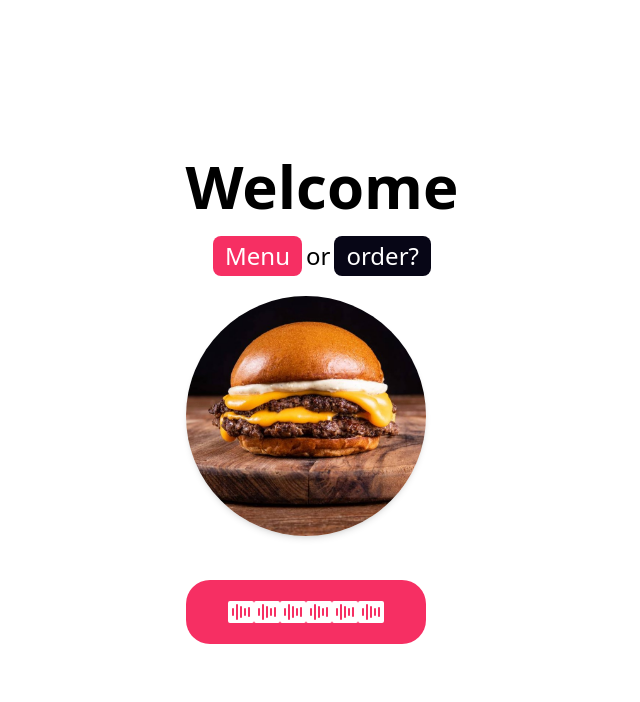
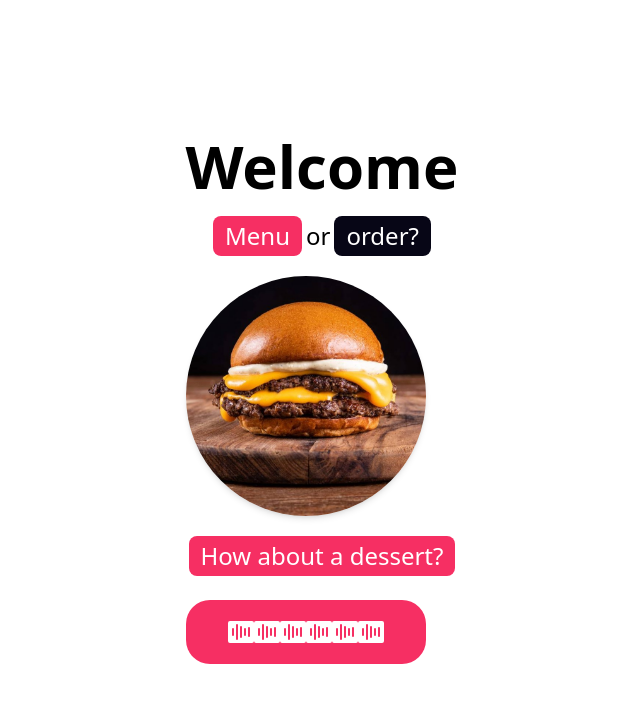
Before and after one commit to luuanfaria/drive-thru-automation, a Next.js app: page / in a window 1280 px wide. Shown: the top 702 px of the page, without its empty margins (318-958 px from the left). Built offline with nearby package versions, Linux system fonts and the light colour scheme.

Commit message:
[refact] improving  props

```diff
--- a/src/app/page.tsx
+++ b/src/app/page.tsx
@@ -11,12 +11,17 @@ import { mockOrder } from "@/mocks/order";
 export default function Home() {
   const [isPlaying, setIsPlaying] = useState(false);
 
-  const playVoice = () => {
+  const handlePlayVoice = () => {
     const audio = new Audio("/voice/welcome-voice.wav");
 
     audio.play();
     audio.onplay = () => setIsPlaying(true);
     audio.onended = () => setIsPlaying(false);
+  };
+
+  const orderLinkProps = {
+    pathname: "/order",
+    query: { order: JSON.stringify(mockOrder) },
   };
 
   return (
@@ -32,10 +37,7 @@ export default function Home() {
           </Link>
           <p>or</p>
           <Link
-            href={{
-              pathname: "/order",
-              query: { order: JSON.stringify(mockOrder) },
-            }}
+            href={orderLinkProps}
             className="bg-darkest text-white py-1 px-3 rounded-lg text-center items-center"
           >
             order?
@@ -49,7 +51,7 @@ export default function Home() {
           height={320}
           priority
         />
-        <div onClick={playVoice} className="cursor-pointer">
+        <div onClick={handlePlayVoice} className="cursor-pointer">
           <Voice isPlaying={isPlaying} />
         </div>
       </div>
--- a/src/components/Voice.tsx
+++ b/src/components/Voice.tsx
@@ -10,7 +10,7 @@ type VoiceProps = {
 
 export default function Voice({ isPlaying }: VoiceProps) {
   const waveClasses = isPlaying ? styles["wave-animation"] : "";
-  const [hasAction, setHasAction] = useState(false);
+  const [hasAction, setHasAction] = useState(true);
 
   return (
     <div>
@@ -18,7 +18,10 @@ export default function Voice({ isPlaying }: VoiceProps) {
         <div>
           <div className="flex gap-1 justify-center items-center text-center text-2xl font-extralight">
             <button
-              onClick={() => console.log("Do this")}
+              onClick={() => {
+                const audio = new Audio("/voice/how-about-dessert.wav");
+                audio.play();
+              }}
               className="bg-brand text-white py-1 px-3 rounded-lg text-center items-center"
             >
               How about a dessert?
```
